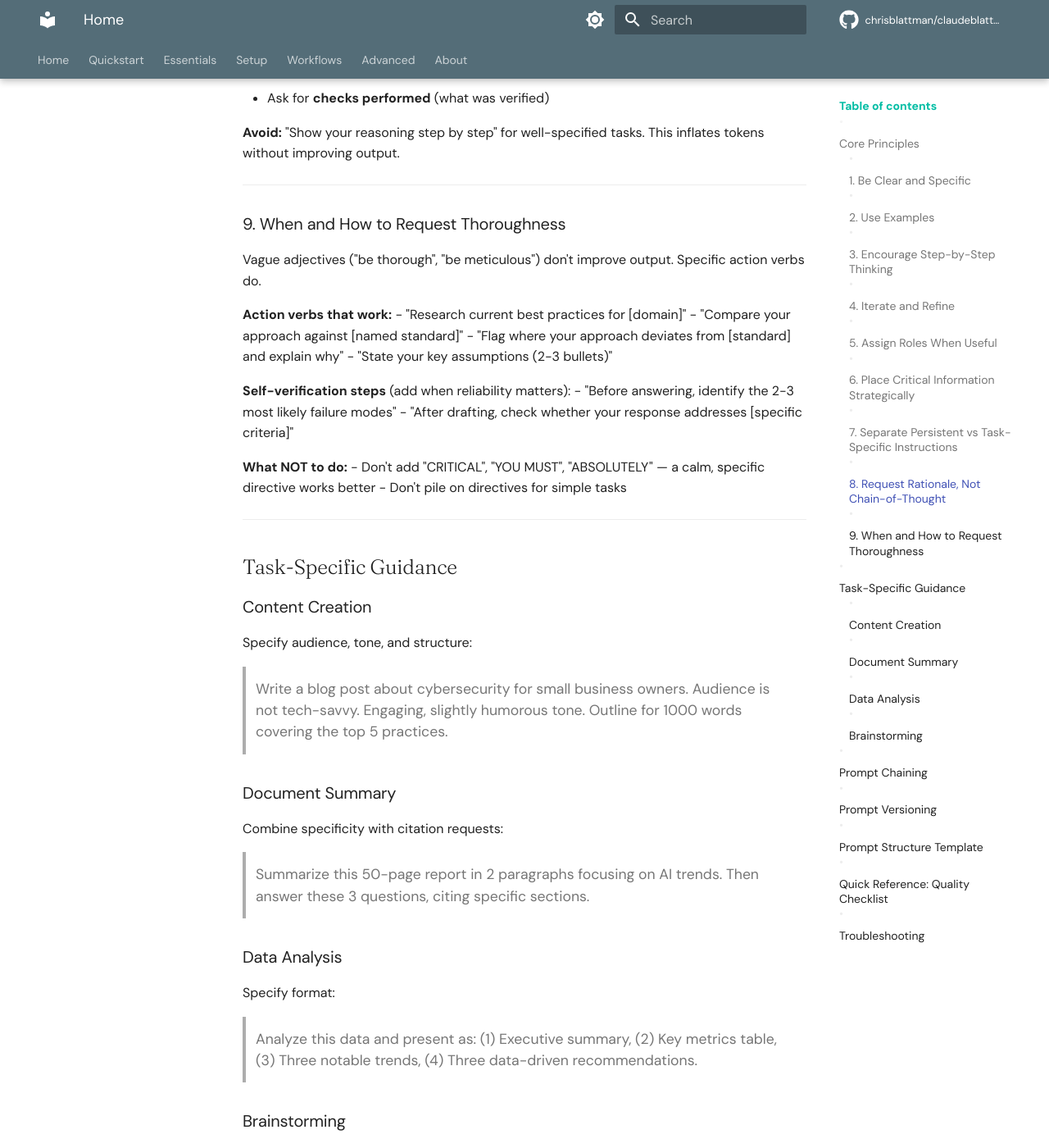
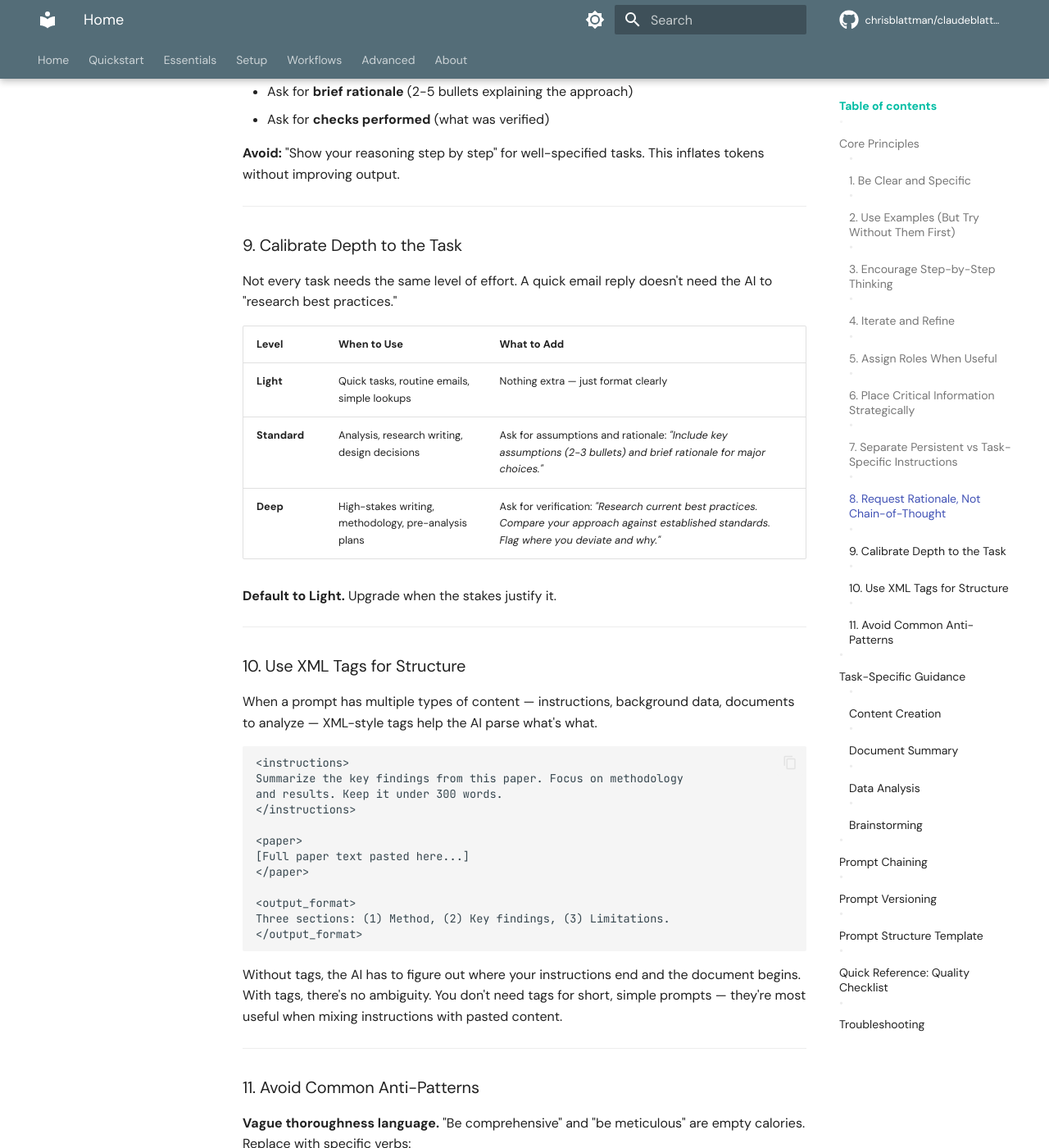
Before and after one commit to XiongfeiLi6/claudeblattman, an MkDocs documentation site: the page built from docs/downloads/prompting-guide.md, in a window 1280 px wide and 1400 px high, scrolled down 3220 px. Shown: the whole window at 82% size. Built offline with MkDocs 1.6.1 and Material for MkDocs 9.7.7, drawn with Linux system fonts in a browser that asks for light colours; comment, search, counter and statistics services are not loaded; some of the changed text lies outside the part shown.

Commit message:
Sync downloadable prompting guide with public page content
Add depth calibration, XML tags, and anti-patterns sections to the
downloadable reference; update quality checklist; fix description on
public page.

Co-Authored-By: Claude Opus 4.6 <noreply@anthropic.com>

````diff
--- a/docs/downloads/prompting-guide.md
+++ b/docs/downloads/prompting-guide.md
@@ -21,7 +21,7 @@ State your task explicitly at the beginning. Provide context. Break complex task
 
 ---
 
-### 2. Use Examples
+### 2. Use Examples (But Try Without Them First)
 
 Show the AI what you want rather than just describing it. If you have a specific format or style, provide a sample.
 
@@ -36,7 +36,7 @@ Show the AI what you want rather than just describing it. If you have a specific
 - When detailed written instructions are clearer than showing
 - When you want the AI to suggest the best approach
 
-**Try zero-shot first:** Before adding examples, try the prompt without them. If the output format or style is wrong, tighten instructions or add output schema. Only add examples if that still fails.
+**Try zero-shot first:** Before adding examples, try the prompt without them. If the output format or style is wrong, tighten instructions or add an output schema. Only add examples if that still fails. When you do use examples, keep them compact — `input → output` pairs work better than verbose multi-paragraph samples.
 
 ---
 
@@ -127,23 +127,54 @@ When you need transparency, request structured output:
 
 ---
 
-### 9. When and How to Request Thoroughness
+### 9. Calibrate Depth to the Task
 
-Vague adjectives ("be thorough", "be meticulous") don't improve output. Specific action verbs do.
+Not every task needs the same level of effort. A quick email reply doesn't need the AI to "research best practices."
 
-**Action verbs that work:**
+| Level | When to Use | What to Add |
+|-------|-------------|-------------|
+| **Light** | Quick tasks, routine emails, simple lookups | Nothing extra — just format clearly |
+| **Standard** | Analysis, research writing, design decisions | Ask for assumptions and rationale: *"Include key assumptions (2-3 bullets) and brief rationale for major choices."* |
+| **Deep** | High-stakes writing, methodology, pre-analysis plans | Ask for verification: *"Research current best practices. Compare your approach against established standards. Flag where you deviate and why."* |
+
+**Default to Light.** Upgrade when the stakes justify it.
+
+---
+
+### 10. Use XML Tags for Structure
+
+When a prompt has multiple types of content — instructions, background data, documents to analyze — XML-style tags help the AI parse what's what.
+
+```text
+<instructions>
+Summarize the key findings from this paper. Focus on methodology
+and results. Keep it under 300 words.
+</instructions>
+
+<paper>
+[Full paper text pasted here...]
+</paper>
+
+<output_format>
+Three sections: (1) Method, (2) Key findings, (3) Limitations.
+</output_format>
+```
+
+Without tags, the AI has to figure out where your instructions end and the document begins. With tags, there's no ambiguity. You don't need tags for short, simple prompts — they're most useful when mixing instructions with pasted content.
+
+---
+
+### 11. Avoid Common Anti-Patterns
+
+**Vague thoroughness language.** "Be comprehensive" and "be meticulous" are empty calories. Replace with specific verbs:
+
+- "Compare against [specific standard]"
 - "Research current best practices for [domain]"
-- "Compare your approach against [named standard]"
-- "Flag where your approach deviates from [standard] and explain why"
-- "State your key assumptions (2-3 bullets)"
+- "Flag where your approach deviates from [benchmark]"
 
-**Self-verification steps** (add when reliability matters):
-- "Before answering, identify the 2-3 most likely failure modes"
-- "After drafting, check whether your response addresses [specific criteria]"
+**Over-prompting.** You don't need `CRITICAL: YOU MUST ABSOLUTELY...` — a calm, specific directive works better. Shouting in all-caps doesn't make the AI try harder.
 
-**What NOT to do:**
-- Don't add "CRITICAL", "YOU MUST", "ABSOLUTELY" — a calm, specific directive works better
-- Don't pile on directives for simple tasks
+**No pushback permission.** If you want honest feedback, say so: *"Tell me directly if this approach has problems. Don't just agree with everything."*
 
 ---
 
@@ -228,10 +259,12 @@ Before sending a complex prompt:
 - [ ] Necessary context provided
 - [ ] Constraints and scope explicit
 - [ ] Desired output format specified
+- [ ] Depth calibrated — action-verb directives, not vague adjectives
 - [ ] Examples included if format/style matters (tried zero-shot first)
 - [ ] Role assigned if specialized expertise helps
+- [ ] XML tags used to separate instructions from pasted content (if applicable)
 - [ ] Critical instructions repeated at end (bookend pattern for long prompts)
-- [ ] Depth calibration — action-verb directives, not vague adjectives
+- [ ] No anti-patterns: no vague thoroughness language, no all-caps directives
 - [ ] System vs user separation clear (for reusable prompts)
 
 ---
````
Also changed, not shown: docs/essentials/prompting.md (+1 -1 lines).
